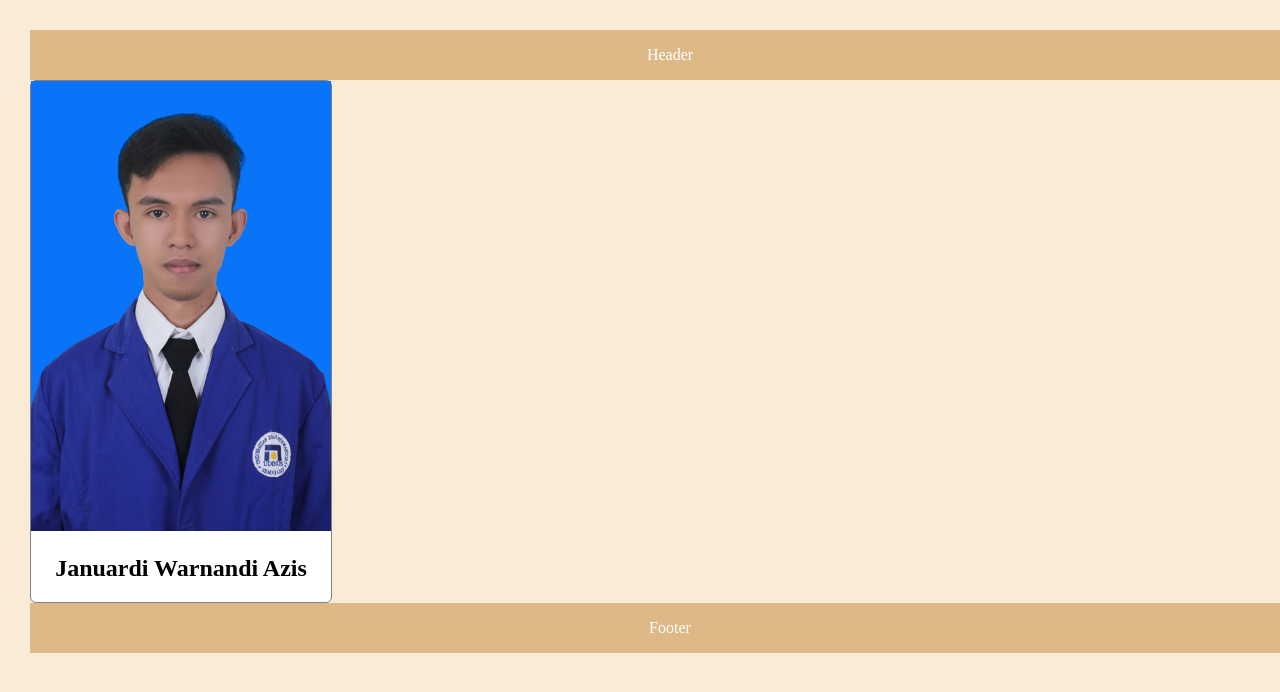
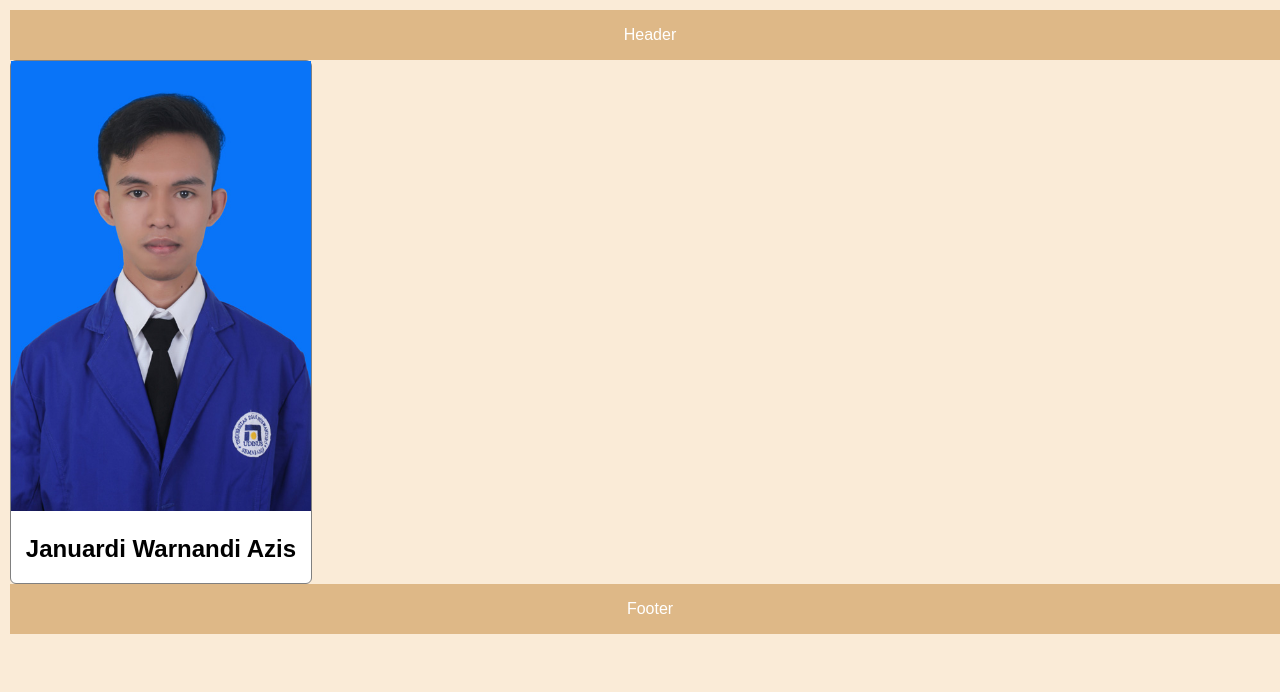
Before and after one commit to janu-wra/my-repo-from-remote, a plain HTML site: page index.html in a window 1280 px wide. Shown: the top 692 px of the page. Drawn offline with Linux system fonts and the light colour scheme.

Commit message:
chaged style for selector body to make the layout prettier, and changed font to Arial

```diff
--- a/style.css
+++ b/style.css
@@ -1,7 +1,10 @@
 body{
     width: 100%;
-    margin: 30px;
+    height: 100%;
+    margin: 0px;
+    padding: 10px;
     background-color: antiquewhite;
+    font-family: Arial, Helvetica, sans-serif;
 }
 
 #profil-container{
```
